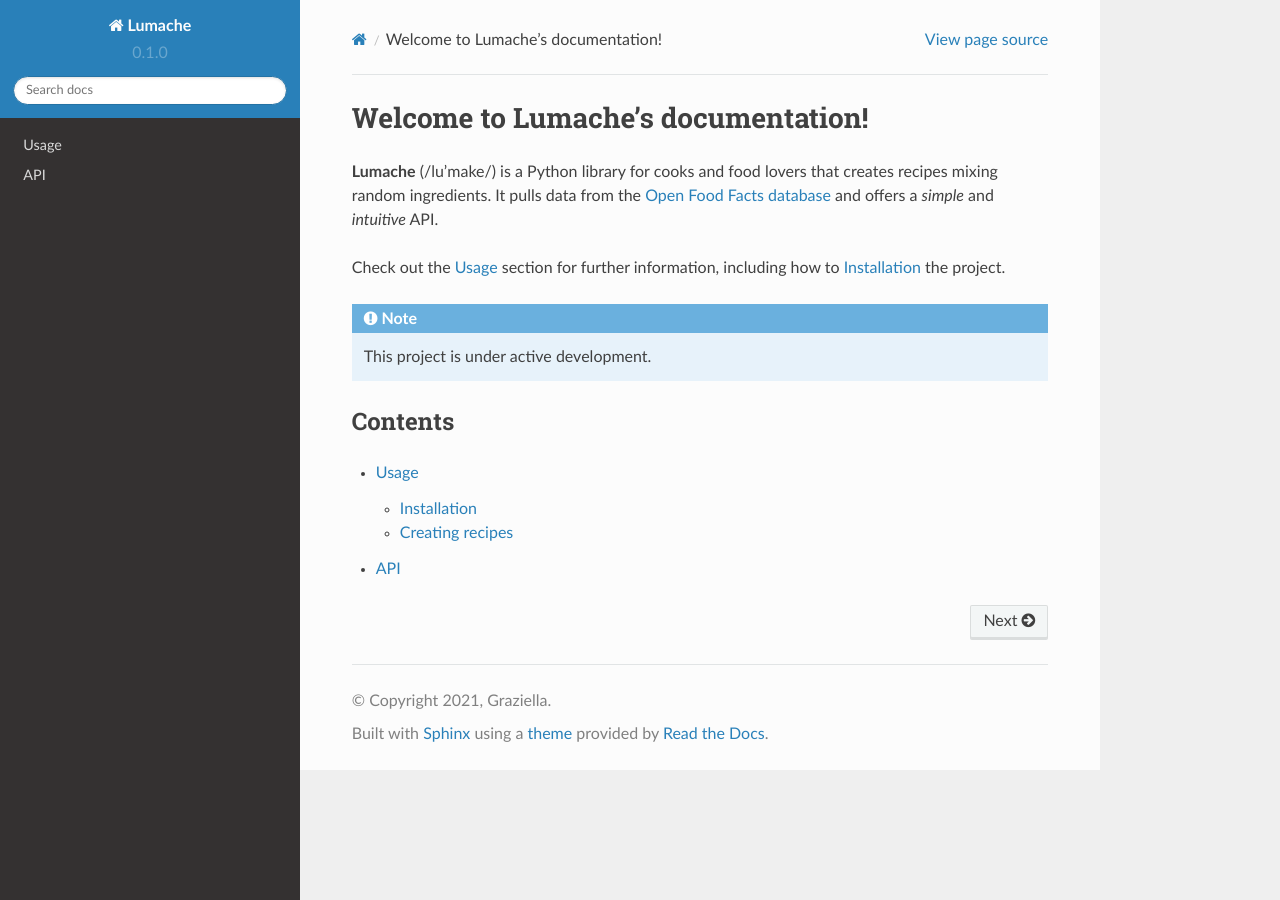
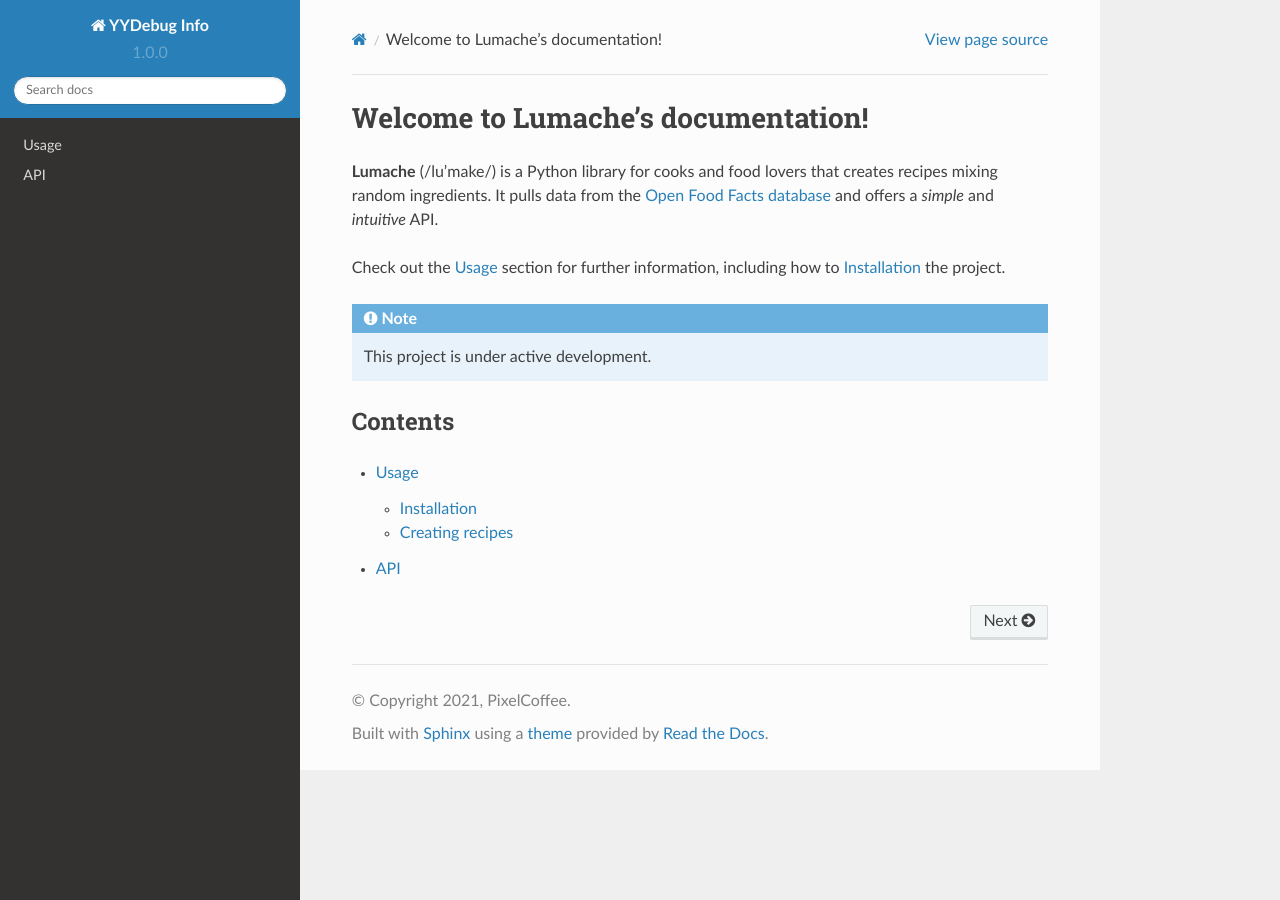
Before and after one commit to pixel-coffee/yydebuginfodocs, a Sphinx documentation site: the page built from docs/source/index.rst, in a window 1280 px wide. Built offline with Sphinx 7.4.7 and the Read the Docs theme 2.0.0, drawn with Linux system fonts in a browser that asks for light colours.

Commit message:
Update conf.py

```diff
--- a/docs/source/conf.py
+++ b/docs/source/conf.py
@@ -2,12 +2,12 @@
 
 # -- Project information
 
-project = 'Lumache'
-copyright = '2021, Graziella'
-author = 'Graziella'
+project = 'YYDebug Info'
+copyright = '2021, PixelCoffee'
+author = 'PixelCoffee'
 
-release = '0.1'
-version = '0.1.0'
+release = '1.0'
+version = '1.0.0'
 
 # -- General configuration
 
```
